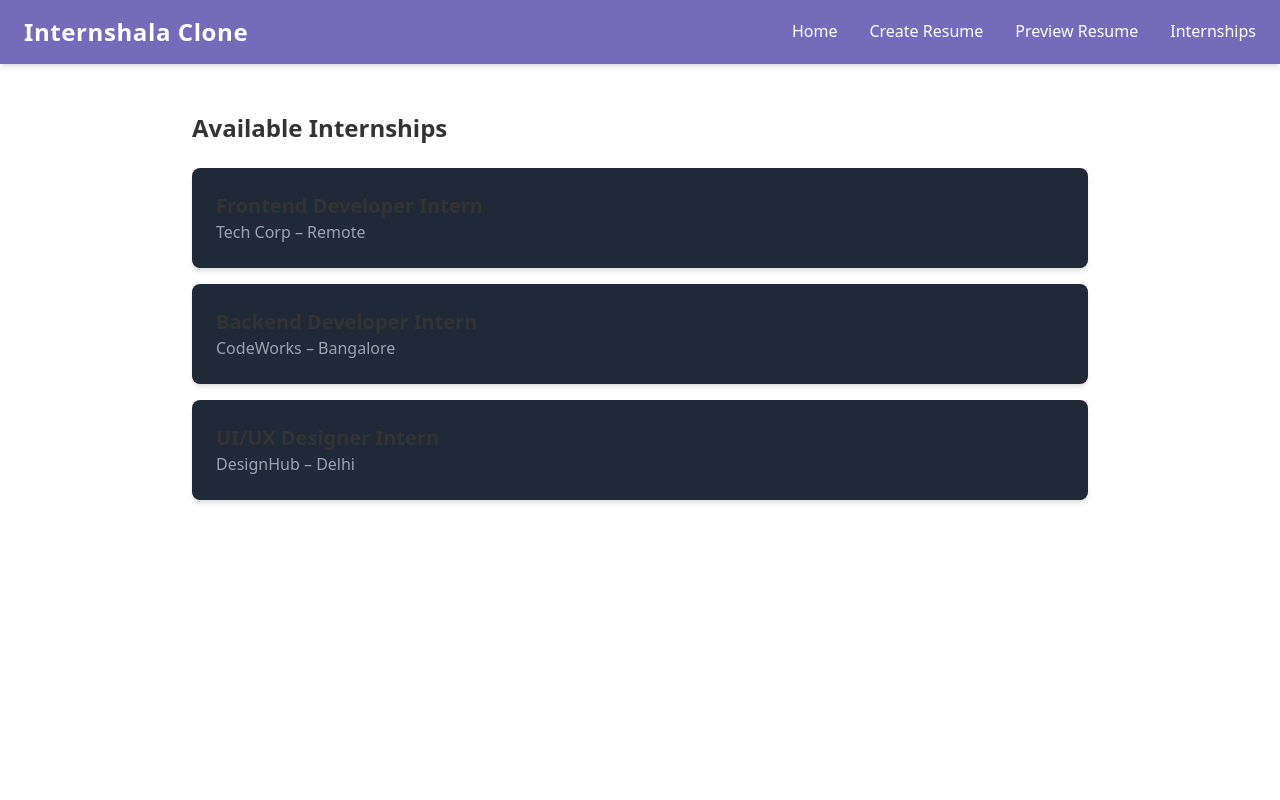
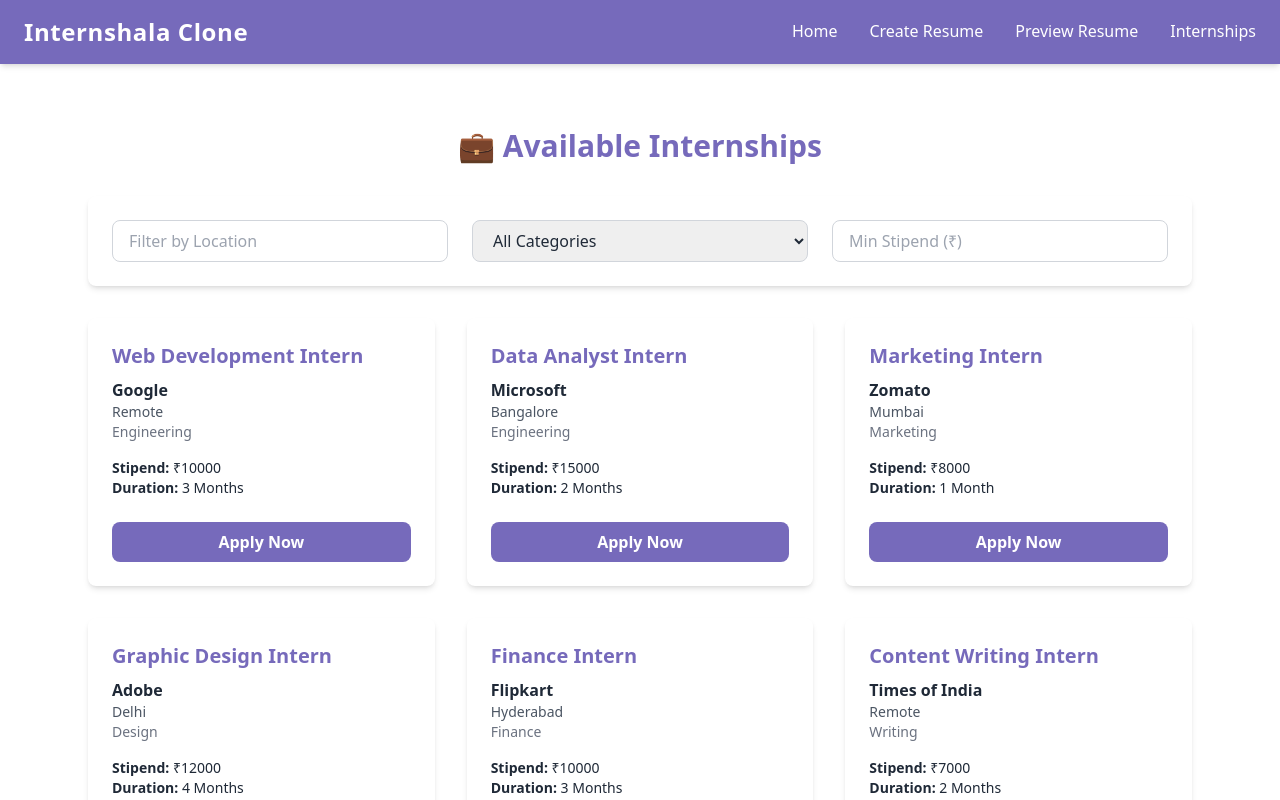
Before and after one commit to utkarsho08/sih, a React (Vite) app: page /internships in a window 1280 px wide. Shown: the top 800 px of the page. Built offline with nearby package versions, Linux system fonts and the light colour scheme.

Commit message:
internship tab with filter, create form

```diff
--- a/src/pages/InternshipPage.jsx
+++ b/src/pages/InternshipPage.jsx
@@ -1,18 +1,116 @@
+import { useState } from "react";
+
 function InternshipPage() {
     const internships = [
-        { id: 1, title: "Frontend Developer Intern", company: "Tech Corp", location: "Remote" },
-        { id: 2, title: "Backend Developer Intern", company: "CodeWorks", location: "Bangalore" },
-        { id: 3, title: "UI/UX Designer Intern", company: "DesignHub", location: "Delhi" },
+        { id: 1, title: "Web Development Intern", company: "Google", location: "Remote", stipend: 10000, duration: "3 Months", category: "Engineering" },
+        { id: 2, title: "Data Analyst Intern", company: "Microsoft", location: "Bangalore", stipend: 15000, duration: "2 Months", category: "Engineering" },
+        { id: 3, title: "Marketing Intern", company: "Zomato", location: "Mumbai", stipend: 8000, duration: "1 Month", category: "Marketing" },
+        { id: 4, title: "Graphic Design Intern", company: "Adobe", location: "Delhi", stipend: 12000, duration: "4 Months", category: "Design" },
+        { id: 5, title: "Finance Intern", company: "Flipkart", location: "Hyderabad", stipend: 10000, duration: "3 Months", category: "Finance" },
+        { id: 6, title: "Content Writing Intern", company: "Times of India", location: "Remote", stipend: 7000, duration: "2 Months", category: "Writing" },
+        { id: 7, title: "Human Resources Intern", company: "Wipro", location: "Chennai", stipend: 9000, duration: "3 Months", category: "HR" },
+        { id: 8, title: "Cybersecurity Intern", company: "Infosys", location: "Pune", stipend: 14000, duration: "3 Months", category: "Engineering" },
+        { id: 9, title: "AI/ML Intern", company: "NVIDIA", location: "Bangalore", stipend: 20000, duration: "6 Months", category: "Engineering" },
+        { id: 10, title: "Sales Intern", company: "Byju’s", location: "Delhi", stipend: 6000, duration: "1 Month", category: "Sales" },
+        { id: 11, title: "Business Development Intern", company: "Swiggy", location: "Kolkata", stipend: 8500, duration: "2 Months", category: "Sales" },
+        { id: 12, title: "Game Development Intern", company: "Ubisoft", location: "Mumbai", stipend: 12000, duration: "3 Months", category: "Engineering" },
+        { id: 13, title: "Cloud Computing Intern", company: "AWS", location: "Hyderabad", stipend: 18000, duration: "4 Months", category: "Engineering" },
+        { id: 14, title: "Social Media Intern", company: "Instagram", location: "Remote", stipend: 9000, duration: "2 Months", category: "Marketing" },
+        { id: 15, title: "Product Management Intern", company: "Paytm", location: "Noida", stipend: 16000, duration: "3 Months", category: "Management" },
+        { id: 16, title: "Blockchain Intern", company: "Polygon", location: "Bangalore", stipend: 20000, duration: "5 Months", category: "Engineering" },
+        { id: 17, title: "Data Entry Intern", company: "Government Office", location: "Lucknow", stipend: 5000, duration: "2 Months", category: "Others" },
+        { id: 18, title: "Research Intern", company: "IIT Bombay", location: "Mumbai", stipend: 12000, duration: "2 Months", category: "Research" },
+        { id: 19, title: "Video Editing Intern", company: "YouTube India", location: "Remote", stipend: 10000, duration: "3 Months", category: "Design" },
+        { id: 20, title: "Law Intern", company: "Supreme Court Lawyer", location: "Delhi", stipend: 7500, duration: "1 Month", category: "Law" },
     ];
 
+    const [filters, setFilters] = useState({
+        location: "",
+        category: "",
+        minStipend: "",
+    });
+
+    const filteredInternships = internships.filter((i) => {
+        return (
+            (filters.location === "" || i.location.toLowerCase().includes(filters.location.toLowerCase())) &&
+            (filters.category === "" || i.category === filters.category) &&
+            (filters.minStipend === "" || i.stipend >= Number(filters.minStipend))
+        );
+    });
+
     return (
-        <div className="max-w-4xl mx-auto mt-6">
-            <h2 className="text-2xl font-bold mb-6">Available Internships</h2>
-            <div className="space-y-4">
-                {internships.map((job) => (
-                    <div key={job.id} className="bg-gray-800 p-6 rounded-lg shadow-md">
-                        <h3 className="text-xl font-semibold">{job.title}</h3>
-                        <p className="text-gray-400">{job.company} – {job.location}</p>
+        <div className="max-w-6xl mx-auto px-6 py-10">
+            <h1 className="text-3xl font-bold text-[#766ABB] mb-8 text-center">
+                💼 Available Internships
+            </h1>
+
+            {/* Filters Section */}
+            <div className="bg-white text-gray-800 p-6 rounded-lg shadow-md mb-8 flex flex-col md:flex-row md:items-center md:space-x-6 space-y-4 md:space-y-0">
+                {/* Location Filter */}
+                <input
+                    type="text"
+                    placeholder="Filter by Location"
+                    value={filters.location}
+                    onChange={(e) => setFilters({ ...filters, location: e.target.value })}
+                    className="border border-gray-300 rounded-lg px-4 py-2 w-full md:w-1/3"
+                />
+
+                {/* Category Filter */}
+                <select
+                    value={filters.category}
+                    onChange={(e) => setFilters({ ...filters, category: e.target.value })}
+                    className="border border-gray-300 rounded-lg px-4 py-2 w-full md:w-1/3"
+                >
+                    <option value="">All Categories</option>
+                    <option value="Engineering">Engineering</option>
+                    <option value="Design">Design</option>
+                    <option value="Marketing">Marketing</option>
+                    <option value="Finance">Finance</option>
+                    <option value="Writing">Writing</option>
+                    <option value="HR">HR</option>
+                    <option value="Sales">Sales</option>
+                    <option value="Management">Management</option>
+                    <option value="Research">Research</option>
+                    <option value="Law">Law</option>
+                    <option value="Others">Others</option>
+                </select>
+
+                {/* Stipend Filter */}
+                <input
+                    type="number"
+                    placeholder="Min Stipend (₹)"
+                    value={filters.minStipend}
+                    onChange={(e) => setFilters({ ...filters, minStipend: e.target.value })}
+                    className="border border-gray-300 rounded-lg px-4 py-2 w-full md:w-1/3"
+                />
+            </div>
+
+            {/* Internship Cards */}
+            <div className="grid md:grid-cols-2 lg:grid-cols-3 gap-8">
+                {filteredInternships.map((internship) => (
+                    <div
+                        key={internship.id}
+                        className="bg-white text-gray-800 rounded-lg shadow-md p-6 hover:shadow-xl transition transform hover:scale-105"
+                    >
+                        <h2 className="text-xl font-bold text-[#766ABB] mb-2">
+                            {internship.title}
+                        </h2>
+                        <p className="font-semibold">{internship.company}</p>
+                        <p className="text-sm text-gray-600">{internship.location}</p>
+                        <p className="text-sm text-gray-500">{internship.category}</p>
+
+                        <div className="mt-4 text-sm">
+                            <p>
+                                <span className="font-semibold">Stipend:</span> ₹{internship.stipend}
+                            </p>
+                            <p>
+                                <span className="font-semibold">Duration:</span> {internship.duration}
+                            </p>
+                        </div>
+
+                        <button className="mt-6 w-full bg-[#766ABB] text-white py-2 rounded-lg font-semibold hover:bg-[#5a4a99] transition">
+                            Apply Now
+                        </button>
                     </div>
                 ))}
             </div>
```
